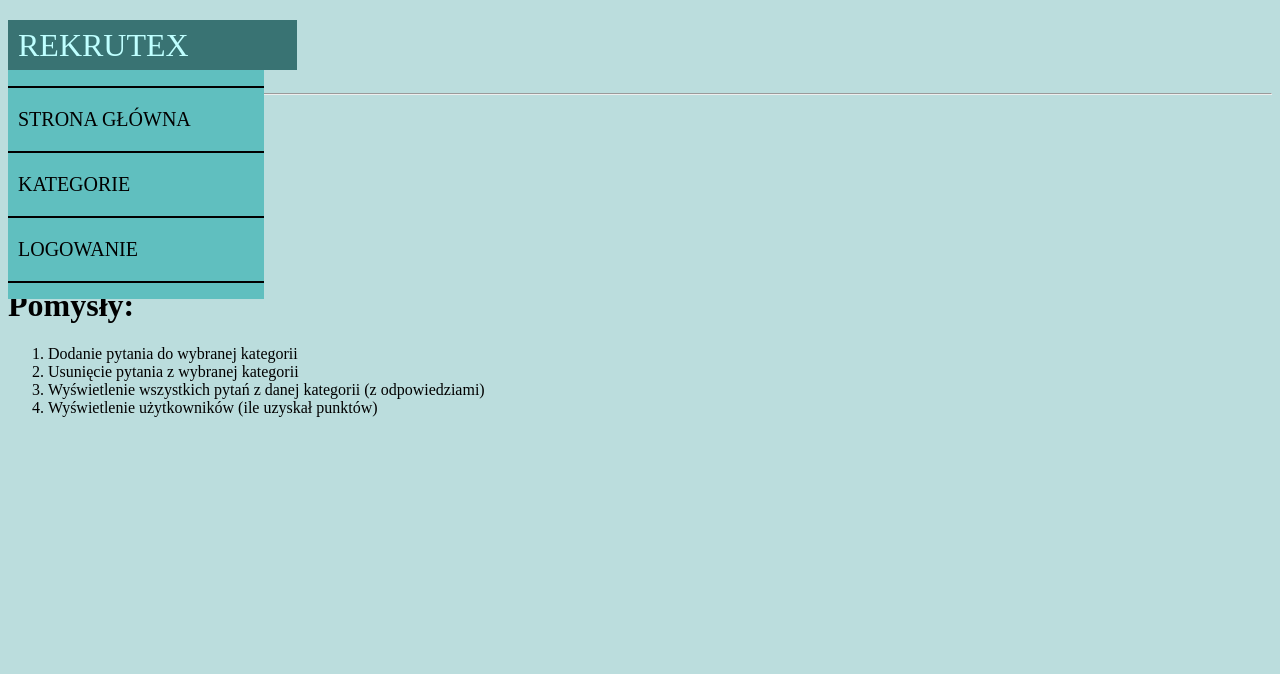
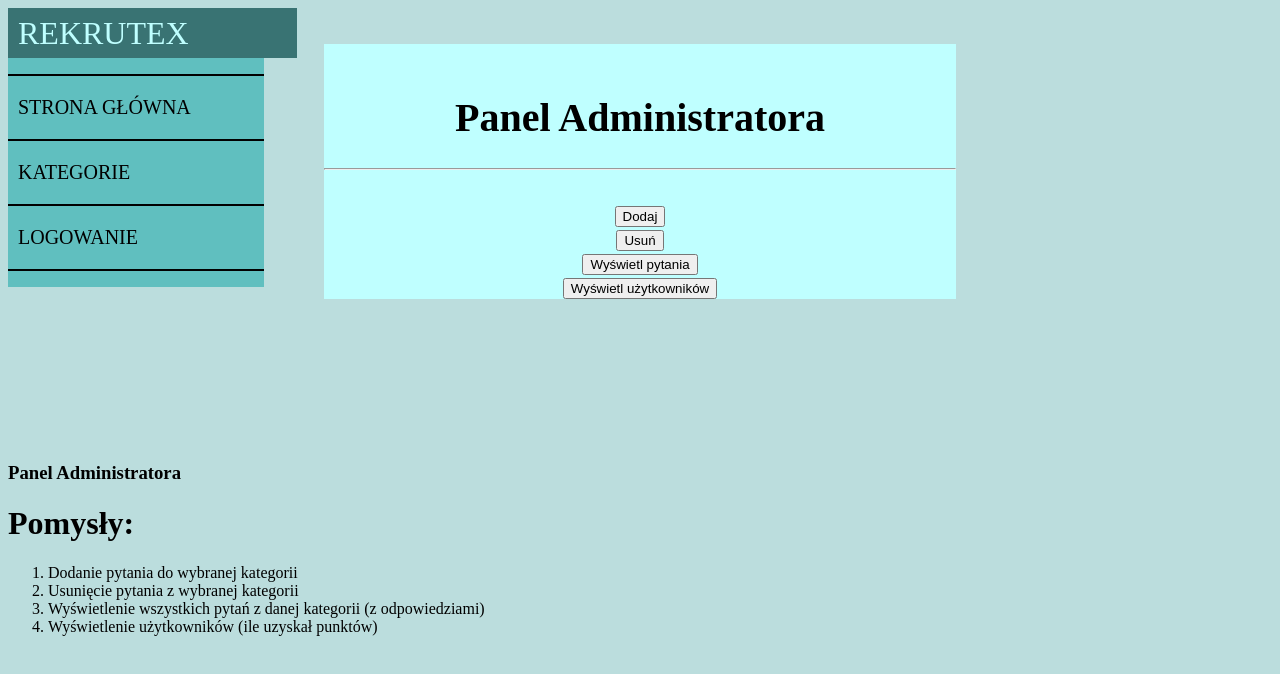
Before and after one commit to AgnieszkaM2/Rekrutex-App, an Angular app in the folder Rekrutex_AngularApp/: page /panel-administratora in a window 1280 px wide. Shown: the top 674 px of the page. Built offline with nearby package versions, Linux system fonts and the light colour scheme.

Commit message:
Update panel-administratora
Zmiany w panelu

```diff
--- a/Rekrutex_AngularApp/src/app/components/panel-administratora/panel-administratora.component.html
+++ b/Rekrutex_AngularApp/src/app/components/panel-administratora/panel-administratora.component.html
@@ -1,15 +1,24 @@
-<div>
-    <h2>Rekrutex</h2>
-</div>
+
 <br>
-<hr>
 <br>
-<div>
-    <ul>
-        <li><a routerLink="/strona-glowna" routerLinkActive="active">Strona główna</a></li>
-        <li><a routerLink="/kategorie" routerLinkActive="active">Kategorie</a></li>
-        <li><a routerLink="/logowanie" routerLinkActive="active">Logowanie</a></li>
-      </ul>
+<div class="main-div" align="center">
+    <br>
+    <div class="panel-header" align="center"><h1>Panel Administratora</h1><hr></div>
+    <br>
+    <div class="panel-form" align="center">
+        <div class="zakladka-dodaj" align="center">
+            <button>Dodaj</button>
+        </div>
+        <div class="zakladka-usun" align="center">
+            <button>Usuń</button>
+        </div>
+        <div class="zakladka-wyswietl-pytania" align="center">
+            <button>Wyświetl pytania</button>
+        </div>
+        <div class="zakladka-wyswietl-uzytkownikow" align="center">
+            <button>Wyświetl użytkowników</button>
+        </div>
+    </div>
 </div>
 <br>
 <h3>Panel Administratora</h3>
```
